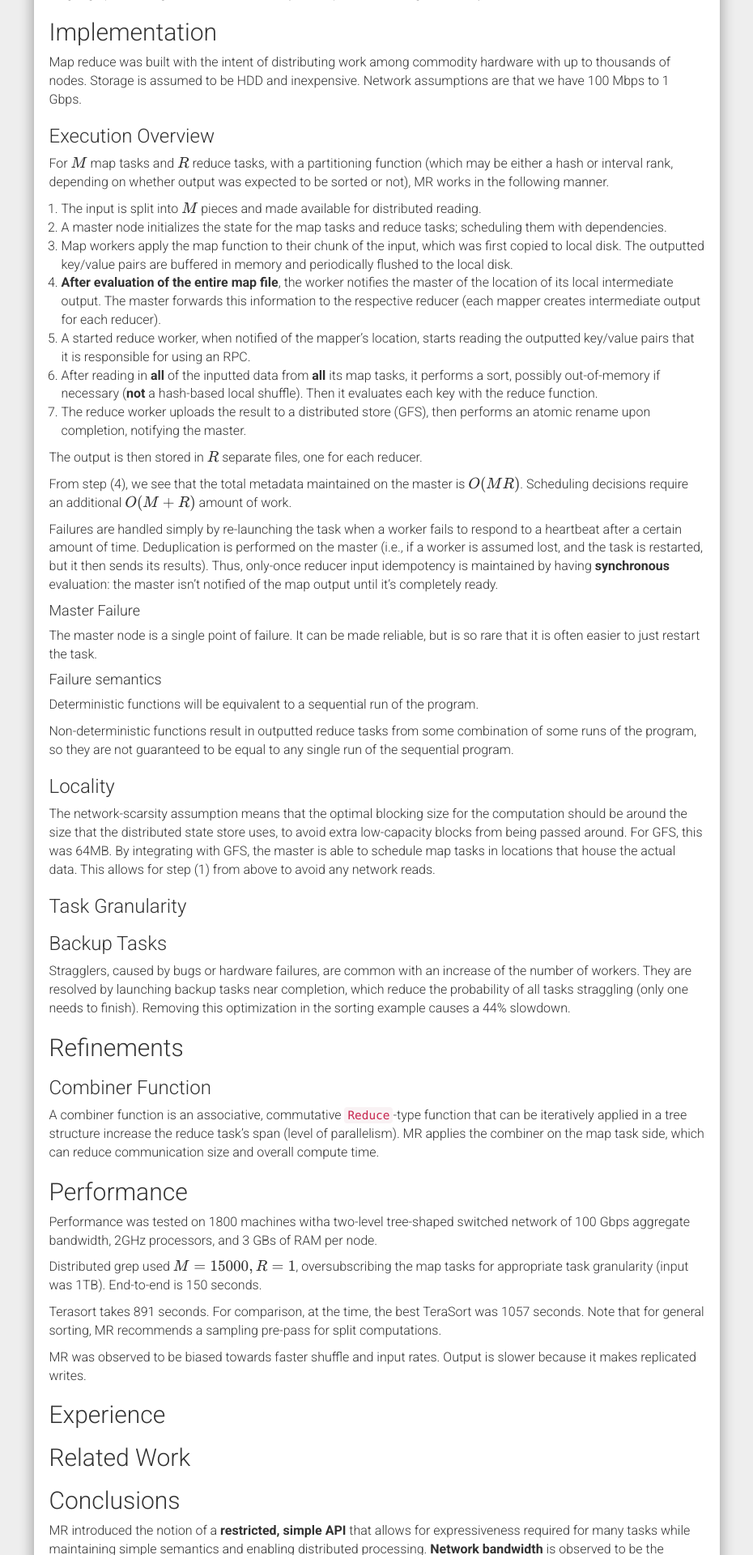
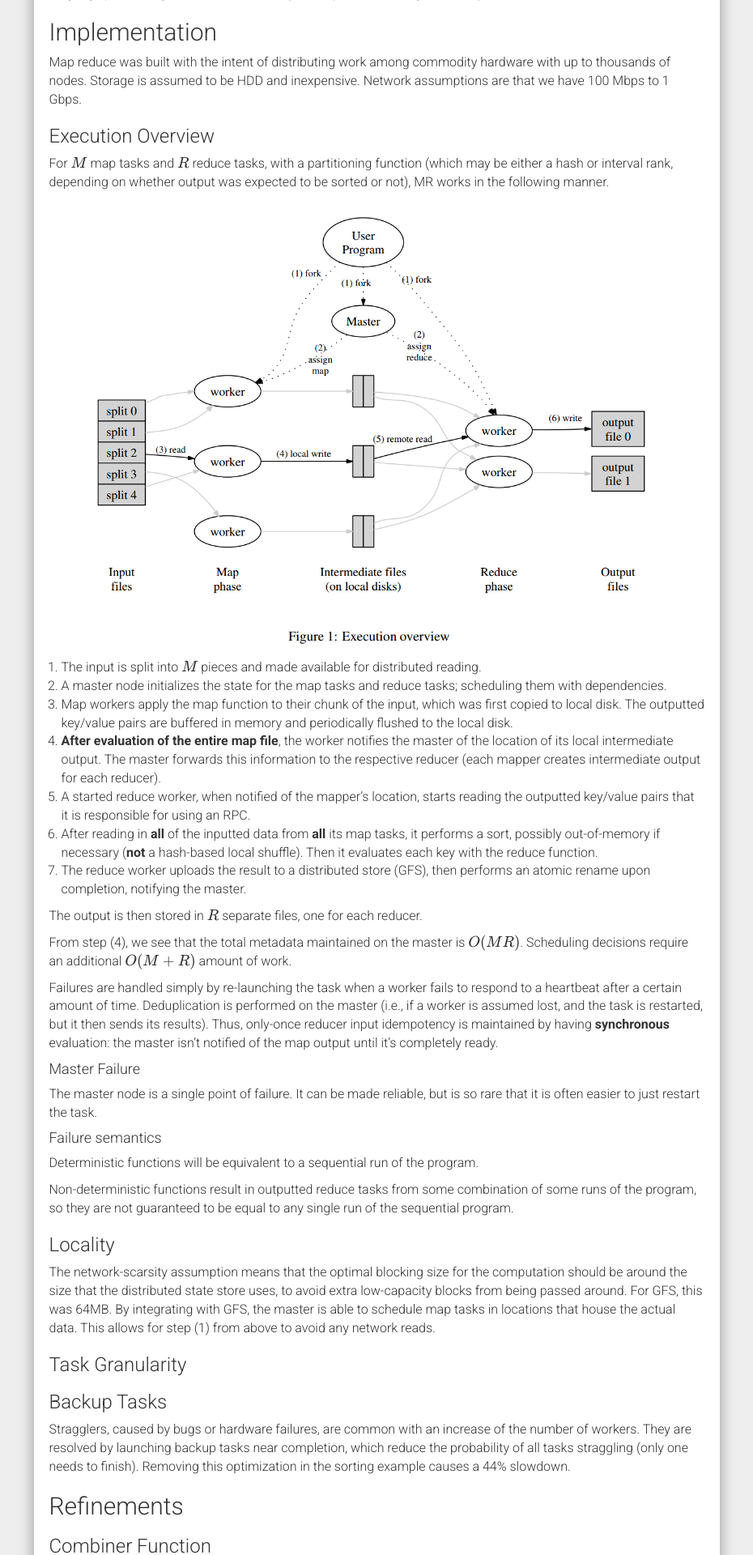
Before and after one commit to vlad17/vlad17.github.io, a Jekyll site: the page built from _posts/2016-09-17-mapreduce.md, in a window 1280 px wide. Shown: the part 1151-3071 px from the top of the page at 81% size, without its empty margins (321-1251 px from the left). Built offline with Jekyll 4.4.1, drawn with Linux system fonts in a browser that asks for light colours; nearby versions of some CDN libraries; formulas are drawn with MathJax 3; comment, search, counter and statistics services are not loaded.

Commit message:
Added mapreduce image

```diff
--- a/_posts/2016-09-17-mapreduce.md
+++ b/_posts/2016-09-17-mapreduce.md
@@ -49,6 +49,8 @@ Map reduce was built with the intent of distributing work among commodity hardwa
 ### Execution Overview
 
 For \\(M\\) map tasks and \\(R\\) reduce tasks, with a partitioning function (which may be either a hash or interval rank, depending on whether output was expected to be sorted or not), MR works in the following manner.
+
+![mapred-exec](/assets/2016-09-17-mapreduce/mapreduce-exec.png){: .center-image }
 
 1. The input is split into \\(M\\) pieces and made available for distributed reading.
 2. A master node initializes the state for the map tasks and reduce tasks; scheduling them with dependencies.
```
Also changed, not shown: assets/2016-09-17-mapreduce/mapreduce-exec.png (added).
